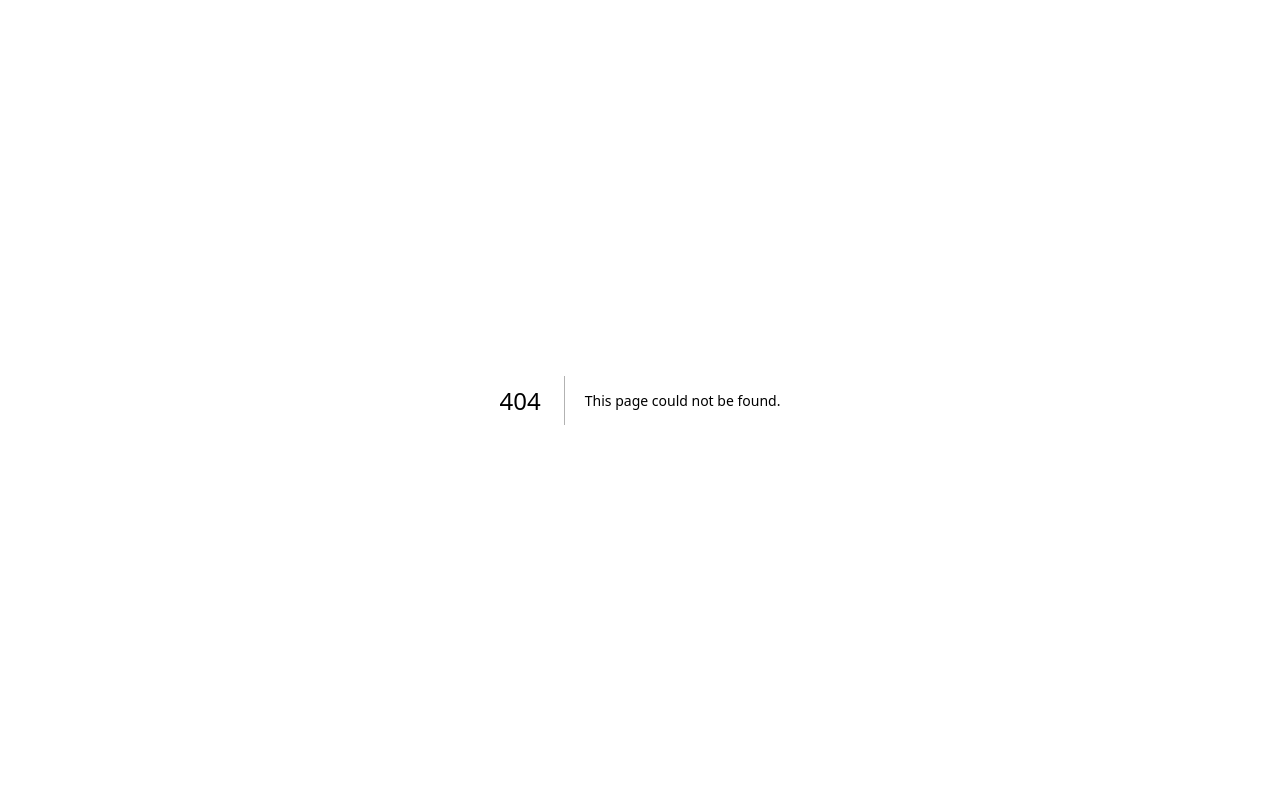
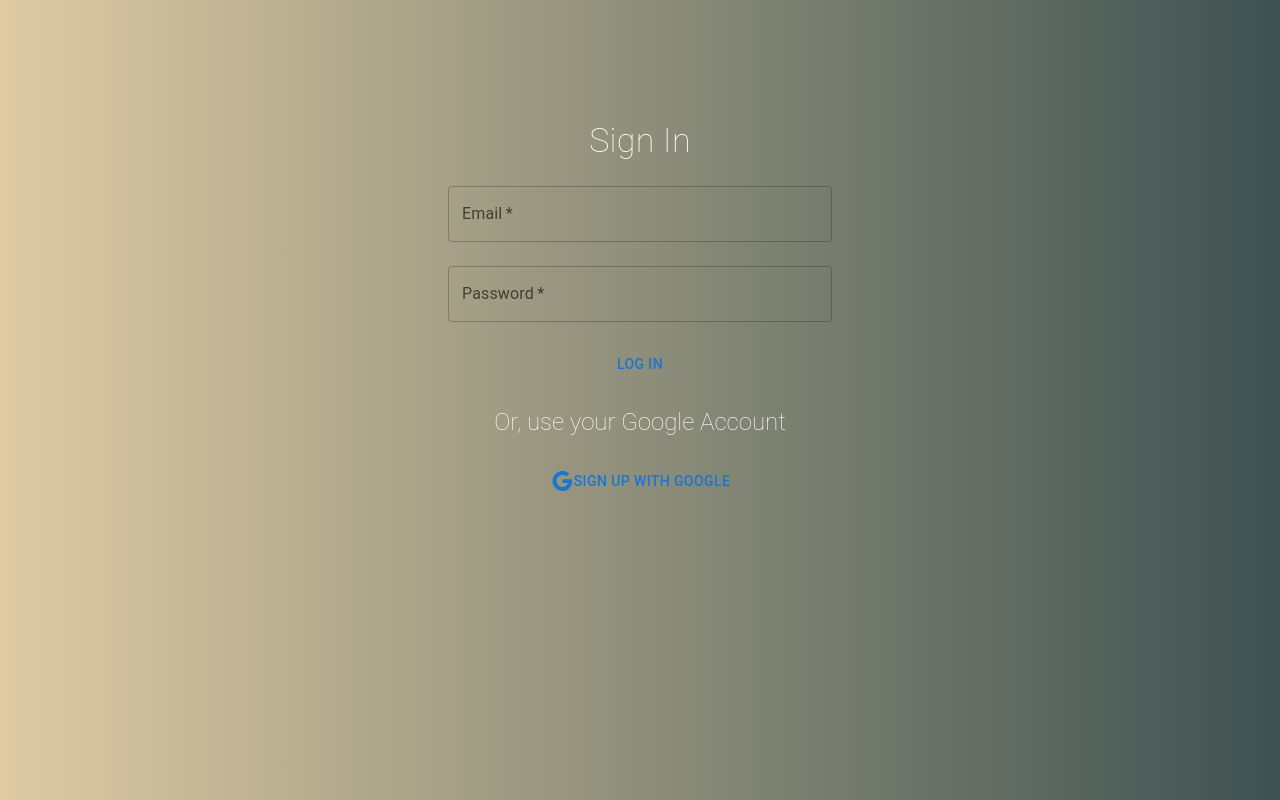
Before and after one commit to CarlosMtz1281/GreenWaterTech-Client, a Next.js app in the folder green-water/: page /loginpage in a window 1280 px wide. Before the commit this address had no page. Built offline with nearby package versions, Linux system fonts and the light colour scheme; no server answers.

Commit message:
Edited styles and added login page.

```diff
--- a/green-water/src/app/globals.css
+++ b/green-water/src/app/globals.css
@@ -15,12 +15,7 @@
 
 body {
   color: rgb(var(--foreground-rgb));
-  background: linear-gradient(
-      to bottom,
-      transparent,
-      rgb(var(--background-end-rgb))
-    )
-    rgb(var(--background-start-rgb));
+  background: linear-gradient(to right, #DECBA4, #3E5151);
 }
 
 
@@ -112,6 +107,10 @@ body {
   justify-content: center;
   color: white;
   background-color: #3772da;
+  border-radius: 25px;
+  text-transform: none;
+  height: 5vh;
+  width: 20vw;
 }
 
 .signupbtn:hover {
@@ -136,12 +135,6 @@ body {
   color: white;
 }
 
-.logpagelink:hover {
-  color: var(--accent);
-  cursor: pointer;
-  transition: 0.3s ease-in-out;
-  transform: scale(1.1);
-}
 
 /*SIGNUP PAGE*/
 .signcontainer {
@@ -151,6 +144,22 @@ body {
   align-items: center;
   justify-content: center;
   text-align: center;
+  color: white;
+}
+
+.loginbtn {
+  display: flex;
+  align-items: center;
+  justify-content: center;
+  color: white;
+  background-color: #3772da;
+  border-radius: 25px;
+  text-transform: none;
+}
+
+.loginbtn:hover {
+  background-color: var(--accent);
+  cursor: pointer;
 }
 
 .formcontainer {
@@ -165,9 +174,11 @@ body {
   justify-content: center;
   color: rgb(0, 0, 0);
   background-color: #ffffff;
-  border-style: solid;
-  border-width: 1px;
-  border-color: rgb(114, 114, 114);
   border-radius: 25px;
   text-transform: none;
 }
+
+.googlebtn:hover {
+  background-color: beige;
+  cursor: pointer;
+}
--- /dev/null
+++ b/green-water/src/app/loginpage/page.tsx
@@ -0,0 +1,92 @@
+'use client'
+
+import React, { useEffect, useState } from 'react';
+import { Button, TextField, Alert, Stack, Typography } from '@mui/material';
+import GoogleIcon from '@mui/icons-material/Google';
+import { firebaseConfig } from '../firebase/firebaseconfig';
+import { initializeApp } from "firebase/app";
+import { getAuth, signInWithEmailAndPassword } from "firebase/auth";
+import { set } from 'firebase/database';
+import Link from 'next/link';
+
+const SignInPage = () => {
+    const [email, setEmail] = useState('');
+    const [password, setPassword] = useState('');
+    const [Error, setError] = useState('');
+    const app = initializeApp(firebaseConfig);
+    const auth = getAuth(app);
+
+    const handleEmailChange = (event: React.ChangeEvent<HTMLInputElement>) => {
+        setEmail(event.target.value);
+    };
+
+    const handlePasswordChange = (event: React.ChangeEvent<HTMLInputElement>) => {
+        setPassword(event.target.value);
+    };
+
+    const handleSubmit = (event: React.FormEvent<HTMLFormElement>) => {
+        event.preventDefault();
+        console.log(`Submitting email: ${email} and password: ${password}`);
+
+        signInWithEmailAndPassword(auth, email, password)
+            .then((userCredential) => {
+                // Signed in
+                const user = userCredential.user;
+                window.location.href = '/home';
+            })
+            .catch((error) => {
+                const errorCode = error.code;
+                const errorMessage = error.message;
+                setError(errorMessage);
+            });
+    };
+
+    useEffect(() => {
+        setTimeout(() => {
+            setError('');
+        }, 5000);
+    }
+    , [Error]);
+
+    return (
+        <div className='signcontainer'>
+        <form className = "formcontainer" onSubmit={handleSubmit}>
+            <Stack spacing={3}>
+            <Typography style = {{fontWeight: "lighter"}} variant="h4">Sign In</Typography>
+            <TextField
+                required
+                id="email"
+                name="email"
+                label="Email"
+                type="email"
+                value={email}
+                onChange={handleEmailChange}
+            />
+            <TextField
+                required
+                id="password"
+                name="password"
+                label="Password"
+                type="password"
+                value={password}
+                onChange={handlePasswordChange}
+            />
+
+            <Button className = "loginbtn" type="submit">Log In</Button>
+
+            <Typography style = {{fontWeight: "lighter"}} variant="h5">Or, use your Google Account</Typography>
+
+            <Button className = "googlebtn">
+                <GoogleIcon/>
+                Sign Up with Google
+            </Button>
+
+            {Error !== '' && <Alert severity="error">{Error}</Alert>}
+            </Stack>
+
+        </form>
+        </div>
+    );
+};
+
+export default SignInPage;
--- a/green-water/src/app/page.tsx
+++ b/green-water/src/app/page.tsx
@@ -17,10 +17,11 @@ export default function Home() {
         className="home introduction"
       >
         <Stack spacing={4}>
-          <Typography style={{ fontSize: "3vw", fontWeight: 200 }} noWrap>
+          <Typography style={{ fontSize: "5vw", fontWeight: "lighter", color: "white" }} noWrap>
             Hello, welcome to Green Water Tech
           </Typography>
 
+          <Stack spacing={2}>
           <Link href="/home" className = "logpagelink">
             <Fab variant="extended" className="signupbtn">
               <Typography style={{ fontWeight: 500 }} noWrap>
@@ -29,11 +30,12 @@ export default function Home() {
             </Fab>
           </Link>
 
-          <Link href="/home" className = "logpagelink">
-            <Typography style={{ fontWeight: 500, color: "black" }} noWrap>
+          <Link href="/loginpage" className = "logpagelink">
+            <Typography style={{ fontWeight: 500, color: "white" }} noWrap>
               I already have an account
             </Typography>
           </Link>
+          </Stack>
         </Stack>
       </div>
     </main>
```
